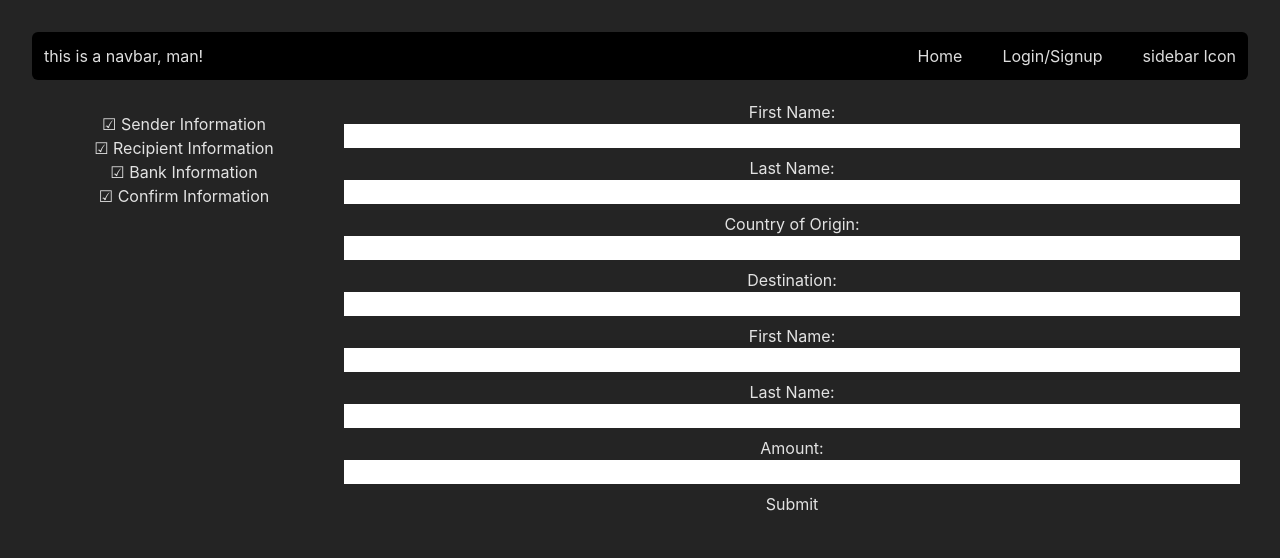
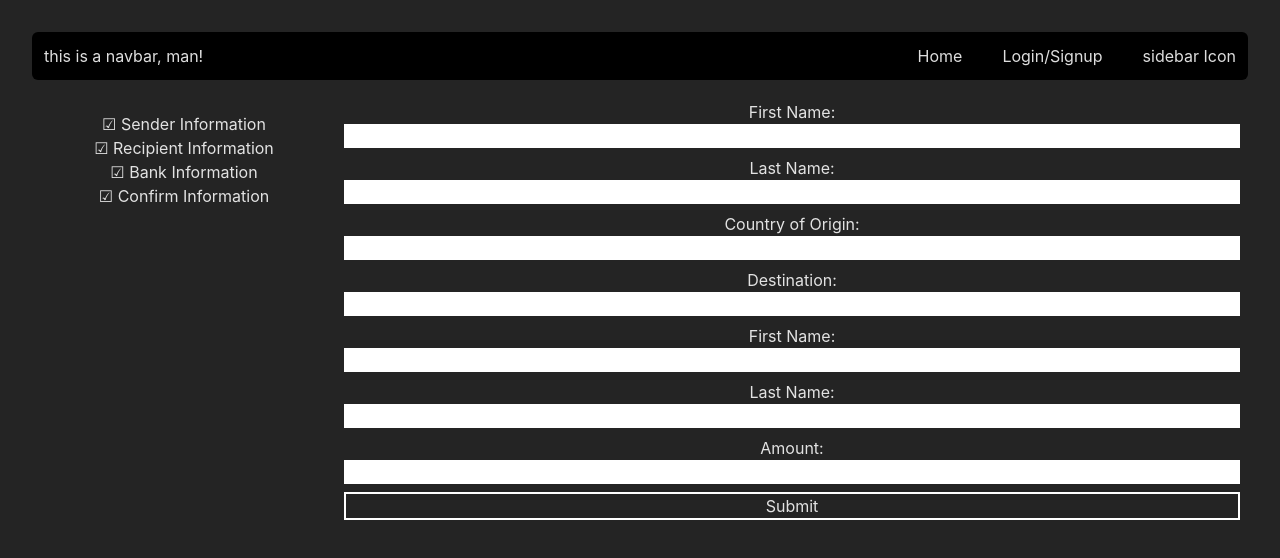
Before and after one commit to waylandsingh/remitFE, a React (Vite) app: page / in a window 1280 px wide. Shown: the top 558 px of the page. Built offline with nearby package versions, Linux system fonts and the light colour scheme.

Commit message:
submit button for form styled

```diff
--- a/src/components/RemitForm.jsx
+++ b/src/components/RemitForm.jsx
@@ -56,7 +56,7 @@ const RemitForm = () => {
                             Amount:
                         <input type="text" name="transactionAmount" />
                         </label>
-                        <input type="submit" value="Submit" />
+                        <input type="submit" value="Submit" className={`border-2 border-white hover:bg-sky-700 hover:cursor-pointer`}/>
                     </form>
                 </main>
             </div>
```
